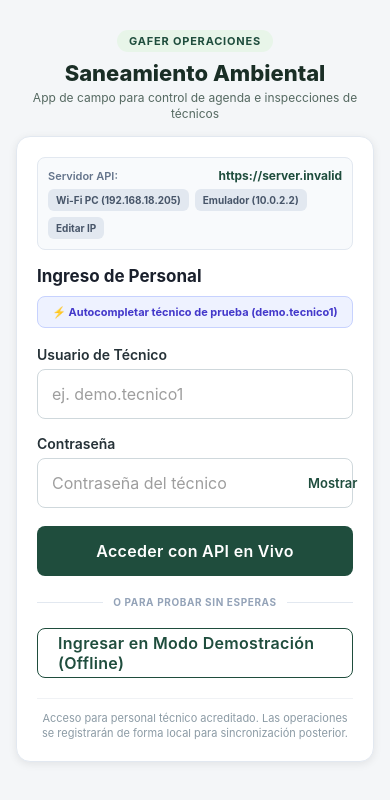
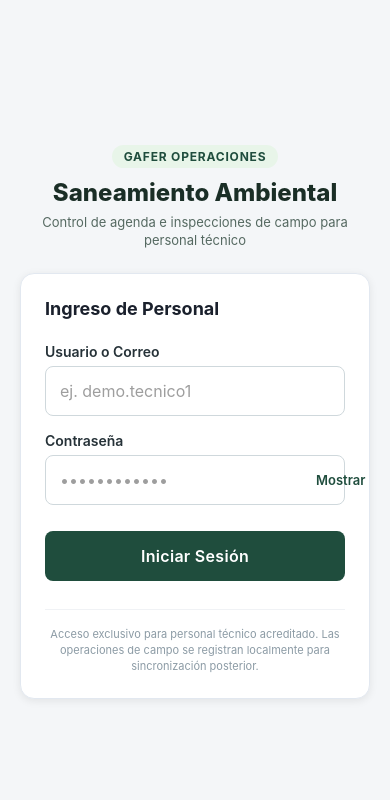
Before and after one commit to natharceeirl/GAFER, a React Native app in the folder apps/mobile/: screen / in a window 390 px wide. Shown: the top 800 px of the page. Built offline with nearby package versions, Linux system fonts and the light colour scheme; no server answers.

Commit message:
refactor(mobile): standardize clean login UI, dev credentials, and remove test artifacts

```diff
--- a/apps/mobile/src/features/auth/model/use-auth-store.ts
+++ b/apps/mobile/src/features/auth/model/use-auth-store.ts
@@ -5,7 +5,6 @@ import {
   CredencialesInvalidasError,
   UsuarioInactivoError,
   ErrorDeConexion,
-  obtenerBaseUrl,
 } from '../../../shared/api/api-client';
 import {
   getDefaultStorage,
@@ -16,20 +15,16 @@ export type EstadoAutenticacion = 'NO_AUTENTICADO' | 'AUTENTICADO' | 'CARGANDO';
 
 export const TOKEN_STORAGE_KEY = 'gafer_mobile_token_v1';
 export const USER_STORAGE_KEY = 'gafer_mobile_user_v1';
-export const SERVER_STORAGE_KEY = 'gafer_mobile_server_v1';
 
 export interface AuthState {
   token: string | null;
   usuario: UsuarioSesion | null;
   estado: EstadoAutenticacion;
   error: string | null;
-  servidorUrl: string;
 
   iniciarSesion: (usuario: string, clave: string) => Promise<boolean>;
-  iniciarSesionDemo: (usuario?: string) => Promise<boolean>;
   cerrarSesion: () => Promise<void>;
   restaurarSesion: () => Promise<boolean>;
-  actualizarServidorUrl: (url: string) => void;
   limpiarError: () => void;
 }
 
@@ -55,20 +50,11 @@ function getStorage(): StorageAdapter {
   return customStorage ?? getDefaultStorage();
 }
 
-export const useAuthStore = create<AuthState>((set, get) => ({
+export const useAuthStore = create<AuthState>((set) => ({
   token: null,
   usuario: null,
   estado: 'NO_AUTENTICADO',
   error: null,
-  servidorUrl: obtenerBaseUrl(),
-
-  actualizarServidorUrl: (url: string) => {
-    const urlLimpia = url.trim().replace(/\/+$/, '');
-    getApiClient().setBaseUrl(urlLimpia);
-    const storage = getStorage();
-    storage.setItem(SERVER_STORAGE_KEY, urlLimpia).catch(() => {});
-    set({ servidorUrl: urlLimpia });
-  },
 
   iniciarSesion: async (usuario: string, clave: string): Promise<boolean> => {
     const usuarioLimpio = usuario.trim();
@@ -118,44 +104,6 @@ export const useAuthStore = create<AuthState>((set, get) => ({
     }
   },
 
-  iniciarSesionDemo: async (usuario?: string): Promise<boolean> => {
-    set({ estado: 'CARGANDO', error: null });
-
-    try {
-      const storage = getStorage();
-      const nombreUsuario = usuario?.trim() || 'demo.tecnico1';
-
-      const usuarioDemo: UsuarioSesion = {
-        id: 'f9b5a86d-318e-49b4-b91c-bf1b56950711',
-        dni: '99000003',
-        nombres: 'Técnico Operador (Demo)',
-        apellidos: 'Gafer',
-        cargo: 'TECNICO_OPERADOR',
-        usuario: nombreUsuario,
-      };
-
-      const tokenDemo = 'demo-offline-jwt-token-gafer';
-
-      await storage.setItem(TOKEN_STORAGE_KEY, tokenDemo);
-      await storage.setItem(USER_STORAGE_KEY, JSON.stringify(usuarioDemo));
-
-      set({
-        token: tokenDemo,
-        usuario: usuarioDemo,
-        estado: 'AUTENTICADO',
-        error: null,
-      });
-
-      return true;
-    } catch {
-      set({
-        estado: 'NO_AUTENTICADO',
-        error: 'No se pudo iniciar el modo demostración',
-      });
-      return false;
-    }
-  },
-
   cerrarSesion: async (): Promise<void> => {
     const storage = getStorage();
     await storage.removeItem(TOKEN_STORAGE_KEY);
@@ -172,14 +120,6 @@ export const useAuthStore = create<AuthState>((set, get) => ({
   restaurarSesion: async (): Promise<boolean> => {
     try {
       const storage = getStorage();
-
-      // Restaurar URL de servidor personalizada si existía
-      const serverGuardado = await storage.getItem(SERVER_STORAGE_KEY);
-      if (serverGuardado) {
-        getApiClient().setBaseUrl(serverGuardado);
-        set({ servidorUrl: serverGuardado });
-      }
-
       const token = await storage.getItem(TOKEN_STORAGE_KEY);
       const userRaw = await storage.getItem(USER_STORAGE_KEY);
 
--- a/apps/mobile/src/features/auth/ui/LoginScreen.tsx
+++ b/apps/mobile/src/features/auth/ui/LoginScreen.tsx
@@ -7,7 +7,6 @@ import {
   Platform,
   ScrollView,
   SafeAreaView,
-  TouchableOpacity,
 } from 'react-native';
 import { StatusBar } from 'expo-status-bar';
 import { useAuthStore } from '../model/use-auth-store';
@@ -18,27 +17,13 @@ export interface LoginScreenProps {
   onLoginExitoso?: () => void;
 }
 
-const IP_WIFI_PC = 'http://192.168.18.205:3000';
-const IP_EMULADOR = 'http://10.0.2.2:3000';
-
 export const LoginScreen: React.FC<LoginScreenProps> = ({ onLoginExitoso }) => {
   const [usuario, setUsuario] = useState('');
   const [clave, setClave] = useState('');
   const [errorUsuario, setErrorUsuario] = useState<string | null>(null);
   const [errorClave, setErrorClave] = useState<string | null>(null);
-  const [editandoServidor, setEditandoServidor] = useState(false);
 
-  const {
-    estado,
-    error: errorAuth,
-    servidorUrl,
-    iniciarSesion,
-    iniciarSesionDemo,
-    actualizarServidorUrl,
-    limpiarError,
-  } = useAuthStore();
-
-  const [inputServidor, setInputServidor] = useState(servidorUrl || IP_WIFI_PC);
+  const { estado, error: errorAuth, iniciarSesion, limpiarError } = useAuthStore();
   const estaCargando = estado === 'CARGANDO';
 
   const handleSubmit = async () => {
@@ -58,27 +43,6 @@ export const LoginScreen: React.FC<LoginScreenProps> = ({ onLoginExitoso }) => {
     }
   };
 
-  const handleIngresoDemo = async () => {
-    limpiarError();
-    const exito = await iniciarSesionDemo(usuario || 'demo.tecnico1');
-    if (exito && onLoginExitoso) {
-      onLoginExitoso();
-    }
-  };
-
-  const handleRellenarTecnico = () => {
-    setUsuario('demo.tecnico1');
-    setClave('Gafer2026!Tecnico');
-    setErrorUsuario(null);
-    setErrorClave(null);
-  };
-
-  const handleSeleccionarPreset = (url: string) => {
-    actualizarServidorUrl(url);
-    setInputServidor(url);
-    setEditandoServidor(false);
-  };
-
   return (
     <SafeAreaView style={styles.safeArea}>
       <StatusBar style="light" />
@@ -89,97 +53,18 @@ export const LoginScreen: React.FC<LoginScreenProps> = ({ onLoginExitoso }) => {
         <ScrollView
           contentContainerStyle={styles.scrollContent}
           keyboardShouldPersistTaps="handled"
-          automaticallyAdjustKeyboardInsets={true}
         >
-          {/* Cabecera institucional */}
           <View style={styles.header}>
             <View style={styles.badgeContenedor}>
               <Text style={styles.badgeTexto}>GAFER OPERACIONES</Text>
             </View>
             <Text style={styles.titulo}>Saneamiento Ambiental</Text>
             <Text style={styles.subtitulo}>
-              App de campo para control de agenda e inspecciones de técnicos
+              Control de agenda e inspecciones de campo para personal técnico
             </Text>
           </View>
 
           <View style={styles.card}>
-            {/* Selector de Servidor API visible arriba (sin taparse con el teclado) */}
-            <View style={styles.servidorPanel}>
-              <View style={styles.servidorFilaCabecera}>
-                <Text style={styles.servidorEtiqueta}>Servidor API:</Text>
-                <Text style={styles.servidorUrlTexto} numberOfLines={1}>
-                  {servidorUrl || IP_WIFI_PC}
-                </Text>
-              </View>
-
-              <View style={styles.presetChipsFila}>
-                <TouchableOpacity
-                  style={[
-                    styles.chip,
-                    servidorUrl === IP_WIFI_PC && styles.chipActivo,
-                  ]}
-                  onPress={() => handleSeleccionarPreset(IP_WIFI_PC)}
-                >
-                  <Text
-                    style={[
-                      styles.chipTexto,
-                      servidorUrl === IP_WIFI_PC && styles.chipTextoActivo,
-                    ]}
-                  >
-                    Wi-Fi PC (192.168.18.205)
-                  </Text>
-                </TouchableOpacity>
-
-                <TouchableOpacity
-                  style={[
-                    styles.chip,
-                    servidorUrl === IP_EMULADOR && styles.chipActivo,
-                  ]}
-                  onPress={() => handleSeleccionarPreset(IP_EMULADOR)}
-                >
-                  <Text
-                    style={[
-                      styles.chipTexto,
-                      servidorUrl === IP_EMULADOR && styles.chipTextoActivo,
-                    ]}
-                  >
-                    Emulador (10.0.2.2)
-                  </Text>
-                </TouchableOpacity>
-
-                <TouchableOpacity
-                  style={[styles.chip, editandoServidor && styles.chipActivo]}
-                  onPress={() => setEditandoServidor(!editandoServidor)}
-                >
-                  <Text
-                    style={[
-                      styles.chipTexto,
-                      editandoServidor && styles.chipTextoActivo,
-                    ]}
-                  >
-                    {editandoServidor ? '✕' : 'Editar IP'}
-                  </Text>
-                </TouchableOpacity>
-              </View>
-
-              {editandoServidor ? (
-                <View style={styles.cajaEditarIp}>
-                  <Input
-                    label="IP / URL del servidor"
-                    placeholder="http://192.168.X.X:3000"
-                    valor={inputServidor}
-                    onCambio={setInputServidor}
-                  />
-                  <Button
-                    titulo="Aplicar IP"
-                    onPress={() => handleSeleccionarPreset(inputServidor)}
-                    variante="secundario"
-                    style={styles.botonAplicarIp}
-                  />
-                </View>
-              ) : null}
-            </View>
-
             <Text style={styles.cardTitulo}>Ingreso de Personal</Text>
 
             {errorAuth ? (
@@ -191,20 +76,9 @@ export const LoginScreen: React.FC<LoginScreenProps> = ({ onLoginExitoso }) => {
               />
             ) : null}
 
-            {/* Atajo rápido para no tipear toda la contraseña larga en móvil */}
-            <TouchableOpacity
-              onPress={handleRellenarTecnico}
-              style={styles.botonRellenar}
-              activeOpacity={0.7}
-            >
-              <Text style={styles.textoBotonRellenar}>
-                ⚡ Autocompletar técnico de prueba (demo.tecnico1)
-              </Text>
-            </TouchableOpacity>
-
             <Input
               testID="input-usuario"
-              label="Usuario de Técnico"
+              label="Usuario o Correo"
               placeholder="ej. demo.tecnico1"
               valor={usuario}
               onCambio={(texto) => {
@@ -220,7 +94,7 @@ export const LoginScreen: React.FC<LoginScreenProps> = ({ onLoginExitoso }) => {
             <Input
               testID="input-clave"
               label="Contraseña"
-              placeholder="Contraseña del técnico"
+              placeholder="••••••••••••"
               valor={clave}
               onCambio={(texto) => {
                 setClave(texto);
@@ -233,7 +107,7 @@ export const LoginScreen: React.FC<LoginScreenProps> = ({ onLoginExitoso }) => {
 
             <Button
               testID="boton-ingresar"
-              titulo={estaCargando ? 'Conectando con la API...' : 'Acceder con API en Vivo'}
+              titulo={estaCargando ? 'Iniciando sesión...' : 'Iniciar Sesión'}
               onPress={handleSubmit}
               cargando={estaCargando}
               deshabilitado={estaCargando}
@@ -241,24 +115,9 @@ export const LoginScreen: React.FC<LoginScreenProps> = ({ onLoginExitoso }) => {
               style={styles.botonAcceso}
             />
 
-            <View style={styles.separadorO}>
-              <View style={styles.lineaSeparador} />
-              <Text style={styles.textoSeparadorO}>O PARA PROBAR SIN ESPERAS</Text>
-              <View style={styles.lineaSeparador} />
-            </View>
-
-            <Button
-              testID="boton-demo"
-              titulo="Ingresar en Modo Demostración (Offline)"
-              onPress={handleIngresoDemo}
-              deshabilitado={estaCargando}
-              variante="secundario"
-              style={styles.botonDemo}
-            />
-
             <View style={styles.footerAviso}>
               <Text style={styles.footerTexto}>
-                Acceso para personal técnico acreditado. Las operaciones se registrarán de forma local para sincronización posterior.
+                Acceso exclusivo para personal técnico acreditado. Las operaciones de campo se registran localmente para sincronización posterior.
               </Text>
             </View>
           </View>
@@ -279,44 +138,44 @@ const styles = StyleSheet.create({
   },
   scrollContent: {
     flexGrow: 1,
-    padding: 16,
-    paddingBottom: 60,
+    justifyContent: 'center',
+    padding: 20,
   },
   header: {
     alignItems: 'center',
-    marginVertical: 14,
+    marginBottom: 24,
   },
   badgeContenedor: {
     backgroundColor: '#e8f5e9',
     paddingHorizontal: 12,
     paddingVertical: 4,
     borderRadius: 16,
-    marginBottom: 8,
+    marginBottom: 10,
   },
   badgeTexto: {
     color: '#1f4d3d',
     fontWeight: '700',
-    fontSize: 11,
+    fontSize: 12,
     letterSpacing: 0.8,
   },
   titulo: {
-    fontSize: 22,
+    fontSize: 24,
     fontWeight: '800',
     color: '#1a2e26',
     textAlign: 'center',
   },
   subtitulo: {
-    fontSize: 12,
+    fontSize: 13,
     color: '#556961',
     textAlign: 'center',
-    marginTop: 4,
+    marginTop: 6,
     paddingHorizontal: 12,
-    lineHeight: 16,
+    lineHeight: 18,
   },
   card: {
     backgroundColor: '#ffffff',
     borderRadius: 14,
-    padding: 20,
+    padding: 24,
     shadowColor: '#000',
     shadowOffset: { width: 0, height: 2 },
     shadowOpacity: 0.08,
@@ -325,112 +184,21 @@ const styles = StyleSheet.create({
     borderWidth: 1,
     borderColor: '#e2e8f0',
   },
-  servidorPanel: {
-    backgroundColor: '#f8fafc',
-    borderRadius: 8,
-    padding: 10,
-    marginBottom: 16,
-    borderWidth: 1,
-    borderColor: '#e2e8f0',
-  },
-  servidorFilaCabecera: {
-    flexDirection: 'row',
-    alignItems: 'center',
-    justifyContent: 'space-between',
-    marginBottom: 6,
-  },
-  servidorEtiqueta: {
-    fontSize: 11,
-    color: '#64748b',
-    fontWeight: '600',
-  },
-  servidorUrlTexto: {
-    fontSize: 12,
-    fontWeight: '700',
-    color: '#1f4d3d',
-  },
-  presetChipsFila: {
-    flexDirection: 'row',
-    flexWrap: 'wrap',
-    gap: 6,
-  },
-  chip: {
-    backgroundColor: '#e2e8f0',
-    paddingHorizontal: 8,
-    paddingVertical: 5,
-    borderRadius: 6,
-  },
-  chipActivo: {
-    backgroundColor: '#1f4d3d',
-  },
-  chipTexto: {
-    fontSize: 10,
-    fontWeight: '700',
-    color: '#475569',
-  },
-  chipTextoActivo: {
-    color: '#ffffff',
-  },
-  cajaEditarIp: {
-    marginTop: 8,
-    paddingTop: 8,
-    borderTopWidth: 1,
-    borderTopColor: '#e2e8f0',
-  },
-  botonAplicarIp: {
-    height: 38,
-    marginTop: 4,
-  },
   cardTitulo: {
-    fontSize: 17,
+    fontSize: 18,
     fontWeight: '700',
     color: '#1a202c',
-    marginBottom: 10,
+    marginBottom: 16,
   },
   alerta: {
-    marginBottom: 12,
-  },
-  botonRellenar: {
-    backgroundColor: '#eef2ff',
-    borderWidth: 1,
-    borderColor: '#c7d2fe',
-    borderRadius: 8,
-    paddingVertical: 8,
-    paddingHorizontal: 10,
-    alignItems: 'center',
-    marginBottom: 10,
-  },
-  textoBotonRellenar: {
-    fontSize: 11,
-    color: '#4338ca',
-    fontWeight: '700',
+    marginBottom: 16,
   },
   botonAcceso: {
-    marginTop: 10,
-  },
-  separadorO: {
-    flexDirection: 'row',
-    alignItems: 'center',
-    marginVertical: 12,
-  },
-  lineaSeparador: {
-    flex: 1,
-    height: 1,
-    backgroundColor: '#e2e8f0',
-  },
-  textoSeparadorO: {
-    fontSize: 10,
-    fontWeight: '700',
-    color: '#94a3b8',
-    marginHorizontal: 10,
-    letterSpacing: 0.6,
-  },
-  botonDemo: {
-    marginBottom: 6,
+    marginTop: 18,
   },
   footerAviso: {
-    marginTop: 14,
-    paddingTop: 12,
+    marginTop: 20,
+    paddingTop: 16,
     borderTopWidth: 1,
     borderTopColor: '#f0f2f5',
   },
@@ -438,6 +206,6 @@ const styles = StyleSheet.create({
     fontSize: 11,
     color: '#8c9ba5',
     textAlign: 'center',
-    lineHeight: 15,
+    lineHeight: 16,
   },
 });
```
Also changed, not shown: 2 other files (tests, documents, lock files or other folders).
